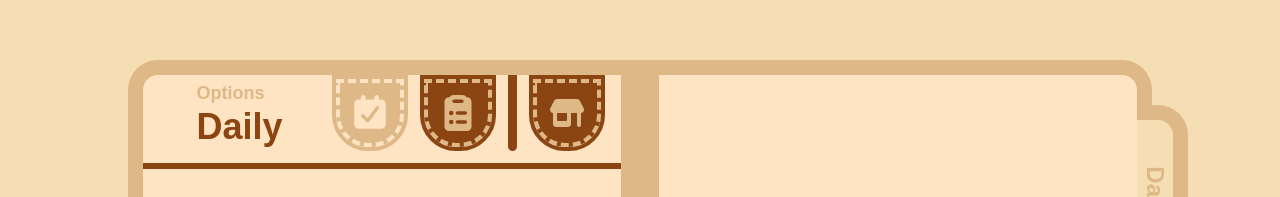
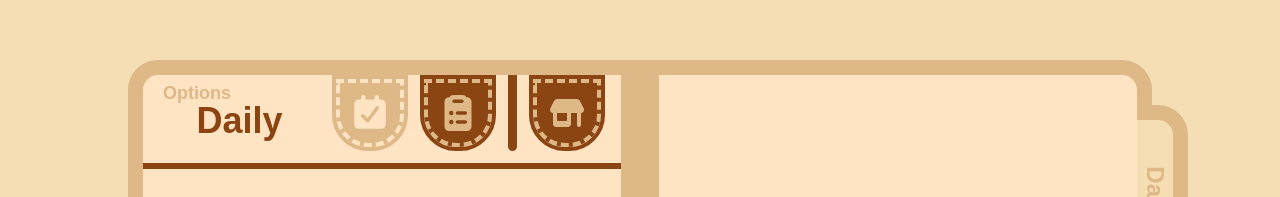
Before and after one commit to ConstintCreations/Vana, a Next.js app: page / in a window 1280 px wide. Both pictures are taken after a click on the button "Options". Shown: the top 197 px of the page. Built offline with nearby package versions, Linux system fonts and the light colour scheme.

Commit message:
Tab name in navigation positioning

```diff
--- a/src/app/page.tsx
+++ b/src/app/page.tsx
@@ -15,8 +15,8 @@ export default function Home() {
           <div className="page-left page flex flex-col">
             <div className="flex flex-row justify-between py-[4px] px-5 gap-5">
               <h1 className="font-bold text-saddlebrown items-center h-full text-4xl flex-1 flex justify-center">
-                {tab == "Main" ? section : <div className="flex flex-col-reverse">
-                  {section}<span className="text-lg text-burlywood">{tab}</span>
+                {tab == "Main" ? <p className="mt-4">{section}</p> : <div className="flex flex-col w-full h-full justify-center items-center relative">
+                  <span className="text-lg text-burlywood w-full justify-self-start align-self-start absolute top-0 left-0">{tab}</span><p className="mt-4">{section}</p>
                 </div>}
               </h1>
               <div className="flex flex-row gap-5">
```
